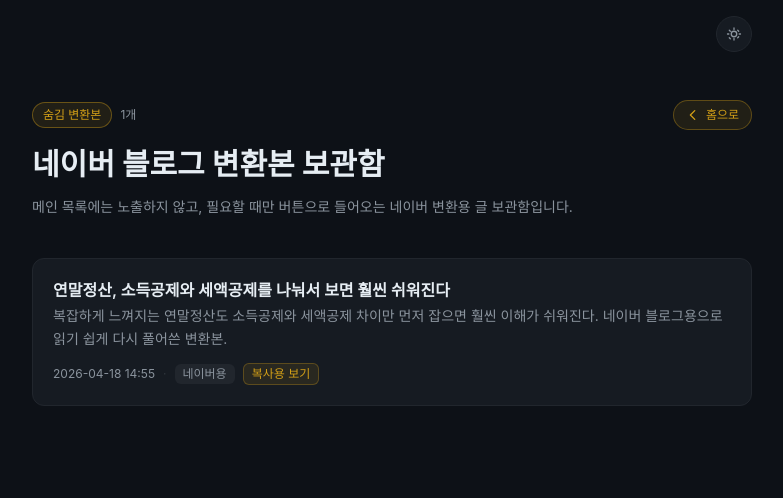
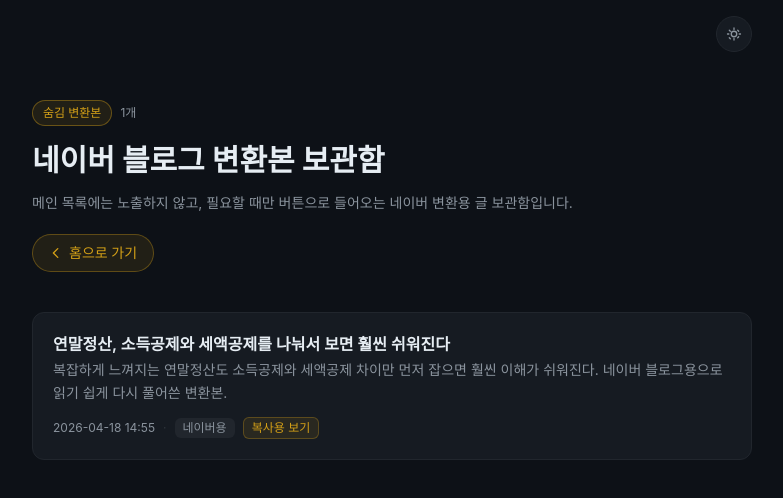
Before and after one commit to soul7s/blog, a Next.js app: page /blog in a window 1280 px wide. Shown: the top 498 px of the page, without its empty margins (248-1031 px from the left). Built offline with nearby package versions, Linux system fonts and the light colour scheme; a web font is replaced by a local one.

Commit message:
Move home button below hidden blog archive heading

```diff
--- a/app/blog/page.tsx
+++ b/app/blog/page.tsx
@@ -9,16 +9,22 @@
   return (
     <main className="py-12">
       <header className="mb-10">
-        <div className="mb-4 flex items-center justify-between gap-3">
-          <div className="flex items-center gap-2">
-            <span className="rounded-full border border-[var(--gold)]/40 bg-[var(--gold)]/10 px-2.5 py-1 text-xs font-medium text-[var(--gold)]">
-              숨김 변환본
-            </span>
-            <span className="text-xs text-[var(--muted-text)]">{articles.length}개</span>
-          </div>
+        <div className="mb-4 flex items-center gap-2">
+          <span className="rounded-full border border-[var(--gold)]/40 bg-[var(--gold)]/10 px-2.5 py-1 text-xs font-medium text-[var(--gold)]">
+            숨김 변환본
+          </span>
+          <span className="text-xs text-[var(--muted-text)]">{articles.length}개</span>
+        </div>
+        <h1 className="mb-3 text-2xl font-bold leading-tight text-[var(--text)] sm:text-3xl">
+          네이버 블로그 변환본 보관함
+        </h1>
+        <p className="max-w-2xl text-sm leading-relaxed text-[var(--muted-text)]">
+          메인 목록에는 노출하지 않고, 필요할 때만 버튼으로 들어오는 네이버 변환용 글 보관함입니다.
+        </p>
+        <div className="mt-5">
           <Link
             href="/"
-            className="inline-flex items-center gap-1.5 rounded-full border border-[var(--gold)]/35 bg-[var(--gold)]/10 px-3 py-1.5 text-xs font-medium text-[var(--gold)] transition-colors hover:bg-[var(--gold)] hover:text-[var(--bg)]"
+            className="inline-flex items-center gap-1.5 rounded-full border border-[var(--gold)]/35 bg-[var(--gold)]/10 px-4 py-2 text-sm font-medium text-[var(--gold)] transition-colors hover:bg-[var(--gold)] hover:text-[var(--bg)]"
           >
             <svg width="14" height="14" viewBox="0 0 16 16" fill="none">
               <path
@@ -29,15 +35,9 @@
                 strokeWidth="1.5"
               />
             </svg>
-            홈으로
+            홈으로 가기
           </Link>
         </div>
-        <h1 className="mb-3 text-2xl font-bold leading-tight text-[var(--text)] sm:text-3xl">
-          네이버 블로그 변환본 보관함
-        </h1>
-        <p className="max-w-2xl text-sm leading-relaxed text-[var(--muted-text)]">
-          메인 목록에는 노출하지 않고, 필요할 때만 버튼으로 들어오는 네이버 변환용 글 보관함입니다.
-        </p>
       </header>
 
       <div className="flex flex-col gap-3">
```
